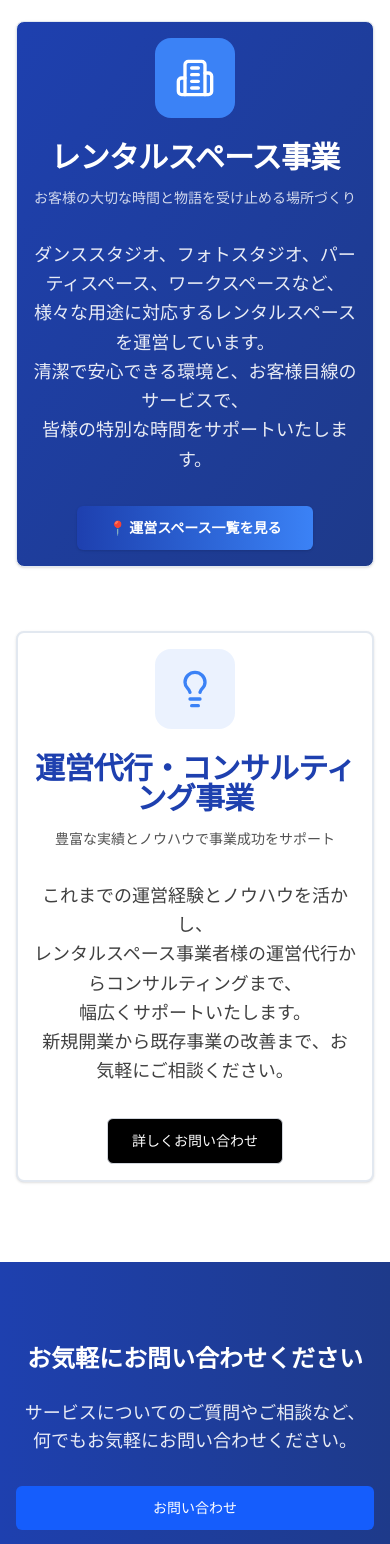
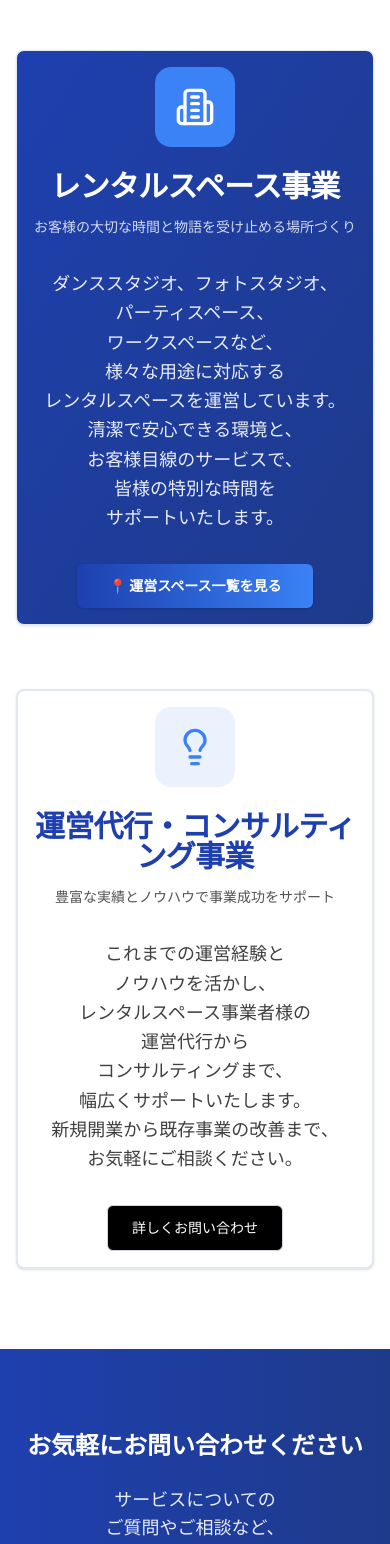
Before and after one commit to Kikurin2525/osara-rock-official, a Next.js app: page /services in a window 390 px wide. Shown: the part 432-1976 px from the top of the page. Built offline with nearby package versions, Linux system fonts and the light colour scheme.

Commit message:
chore: minor tweaks

```diff
--- a/src/app/about/page.tsx
+++ b/src/app/about/page.tsx
@@ -61,8 +61,8 @@ export default function AboutPage() {
               会社概要
             </h1>
             <p className="text-lg sm:text-xl text-neutral-600 max-w-3xl mx-auto leading-relaxed">
-              思い出を受け止める、お皿のような場所づくり。<br className="hidden sm:block" />
-              株式会社オサラロックの理念と歩みをご紹介します。
+              思い出を受け止める、<br className="block sm:hidden" />お皿のような場所づくり。<br />
+              株式会社オサラロックの<br className="block sm:hidden" />理念と歩みをご紹介します。
             </p>
           </div>
         </div>
--- a/src/app/blog/page.tsx
+++ b/src/app/blog/page.tsx
@@ -77,8 +77,8 @@ export default function BlogPage() {
               ブログ
             </h1>
             <p className="text-lg sm:text-xl text-neutral-600 max-w-3xl mx-auto leading-relaxed">
-              業界の最新情報や経営者の思い、スタッフの声など、<br className="hidden sm:block" />
-              株式会社オサラロックからのメッセージをお届けします。
+              業界の最新情報や経営者の思い、<br className="block sm:hidden" />スタッフの声など、<br />
+              株式会社オサラロックからの<br className="block sm:hidden" />メッセージをお届けします。
             </p>
           </div>
         </div>
--- a/src/app/news/page.tsx
+++ b/src/app/news/page.tsx
@@ -42,8 +42,8 @@ export default function NewsPage() {
               ニュース
             </h1>
             <p className="text-lg sm:text-xl text-neutral-600 max-w-3xl mx-auto leading-relaxed">
-              新店舗情報やキャンペーン、各種お知らせなど、<br className="hidden sm:block" />
-              株式会社オサラロックの最新情報をお届けします。
+              新店舗情報やキャンペーン、<br className="block sm:hidden" />各種お知らせなど、<br />
+              株式会社オサラロックの<br className="block sm:hidden" />最新情報をお届けします。
             </p>
           </div>
         </div>
@@ -70,24 +70,15 @@ export default function NewsPage() {
                   </CardTitle>
                 </CardHeader>
                 <CardContent>
-                  <p className="text-neutral-600 leading-relaxed mb-4 line-clamp-3">
+                  <p className="text-neutral-600 leading-relaxed mb-4">
                     {news.summary}
                   </p>
-                  <div className="flex items-center justify-between">
-                    <div className="flex flex-wrap gap-1">
-                      {news.tags.slice(0, 2).map((tag) => (
-                        <span key={tag} className="text-xs bg-neutral-100 text-neutral-600 px-2 py-1 rounded-full">
-                          {tag}
-                        </span>
-                      ))}
-                      {news.tags.length > 2 && (
-                        <span className="text-xs text-neutral-400">+{news.tags.length - 2}</span>
-                      )}
-                    </div>
-                    <Button as="a" href={`/news/${news.slug}`} className="group px-3 py-1 text-sm rounded-md hover:bg-gray-100">
-                      続きを読む
-                      <ArrowRight className="w-4 h-4 ml-1 group-hover:translate-x-1 transition-transform" />
-                    </Button>
+                  <div className="flex flex-wrap gap-1">
+                    {news.tags.slice(0, 3).map((tag) => (
+                      <span key={tag} className="text-xs bg-neutral-100 text-neutral-600 px-2 py-1 rounded-full">
+                        {tag}
+                      </span>
+                    ))}
                   </div>
                 </CardContent>
               </Card>
--- a/src/app/services/page.tsx
+++ b/src/app/services/page.tsx
@@ -43,7 +43,8 @@ export default function ServicesPage() {
               サービス
             </h1>
             <p className="text-lg sm:text-xl text-neutral-600 max-w-3xl mx-auto leading-relaxed">
-              レンタルスペース事業から運営代行・<br className="hidden sm:block" />コンサルティングまで、お客様の成功を<br className="hidden sm:block" />支える幅広いサービスをご提供します。
+              レンタルスペース事業から<br className="block sm:hidden" />運営代行・コンサルティングまで、<br />
+              お客様の成功を支える<br className="block sm:hidden" />幅広いサービスをご提供します。
             </p>
           </div>
         </div>
@@ -67,10 +68,10 @@ export default function ServicesPage() {
                 </CardHeader>
                 <CardContent className="text-center">
                   <p className="text-white/90 text-lg leading-relaxed mb-8">
-                    ダンススタジオ、フォトスタジオ、パーティスペース、ワークスペースなど、<br />
-                    様々な用途に対応するレンタルスペースを運営しています。<br />
-                    清潔で安心できる環境と、お客様目線のサービスで、<br />
-                    皆様の特別な時間をサポートいたします。
+                    ダンススタジオ、フォトスタジオ、<br className="block sm:hidden" />パーティスペース、<br className="block sm:hidden" />ワークスペースなど、<br />
+                    様々な用途に対応する<br className="block sm:hidden" />レンタルスペースを運営しています。<br />
+                    清潔で安心できる環境と、<br className="block sm:hidden" />お客様目線のサービスで、<br />
+                    皆様の特別な時間を<br className="block sm:hidden" />サポートいたします。
                   </p>
                   <Button
                     as="a"
@@ -99,10 +100,10 @@ export default function ServicesPage() {
                 </CardHeader>
                 <CardContent className="text-center">
                   <p className="text-neutral-700 text-lg leading-relaxed mb-8">
-                    これまでの運営経験とノウハウを活かし、<br />
-                    レンタルスペース事業者様の運営代行からコンサルティングまで、<br />
+                    これまでの運営経験と<br className="block sm:hidden" />ノウハウを活かし、<br />
+                    レンタルスペース事業者様の<br className="block sm:hidden" />運営代行から<br className="block sm:hidden" />コンサルティングまで、<br />
                     幅広くサポートいたします。<br />
-                    新規開業から既存事業の改善まで、お気軽にご相談ください。
+                    新規開業から既存事業の改善まで、<br className="block sm:hidden" />お気軽にご相談ください。
                   </p>
                   <Button as="a" href="/contact" className="px-6 py-3 text-base border border-gray-300 text-gray-700 rounded-md hover:bg-gray-50">
                     詳しくお問い合わせ
@@ -121,8 +122,8 @@ export default function ServicesPage() {
             お気軽にお問い合わせください
           </h2>
           <p className="text-lg sm:text-xl text-white/90 mb-8 max-w-2xl mx-auto">
-            サービスについてのご質問やご相談など、<br className="hidden sm:block" />
-            何でもお気軽にお問い合わせください。
+            サービスについての<br className="block sm:hidden" />ご質問やご相談など、<br />
+            何でもお気軽に<br className="block sm:hidden" />お問い合わせください。
           </p>
           <div className="flex flex-col sm:flex-row gap-4 justify-center">
             <Button as="a" href="/contact" className="px-6 py-3 text-base bg-blue-600 text-white rounded-md hover:bg-blue-700">
--- a/src/data/news.ts
+++ b/src/data/news.ts
@@ -18,7 +18,7 @@ export const newsItems: NewsItem[] = [
     slug: 'days-waseda-opening',
     publishDate: '2025-02-01',
     category: '新店舗',
-    summary: '東京都新宿区早稲田にレンタルスタジオDAYS早稲田店が新規オープン。ダンス練習や音楽活動に最適な環境をご提供いたします。',
+    summary: '早稲田にダンススタジオDAYSがオープン。初心者からプロまで幅広くご利用いただけます。',
     content: `
 # レンタルスタジオDAYS 早稲田店 グランドオープン
 
@@ -63,7 +63,7 @@ export const newsItems: NewsItem[] = [
     slug: 'peace-omiya-opening',
     publishDate: '2025-01-29',
     category: '新店舗',
-    summary: '埼玉県大宮にパーティスペース「ピース大宮」が新規オープン。生誕祭や推し活イベントに最適な空間をご提供いたします。',
+    summary: '大宮駅近くにパーティスペース「ピース大宮」オープン。生誕祭や推し活イベントに最適。',
     content: `
 # パーティスペース「ピース大宮」グランドオープン
 
@@ -103,7 +103,7 @@ export const newsItems: NewsItem[] = [
     slug: 'tiarina-kitasenju-opening',
     publishDate: '2025-08-26',
     category: '新店舗',
-    summary: '2025年9月、北千住駅徒歩3分に「ティアリナ北千住店」がオープン。選べる4つの背景と2種類のゴージャスな家具、さらにレンタルドレスを備えた姫系のセルフ撮影スタジオです。',
+    summary: '北千住駅徒歩3分の姫系フォトスタジオ「ティアリナ」オープン。推し活や生誕祭に最適です。',
     content: `
 # 【新規オープン】北千住駅3分✨ 推し活・生誕祭にぴったりの姫系撮影スタジオ「ティアリナ北千住」がOPENしました！💖
 
@@ -148,7 +148,7 @@ LEDリングライト、スマホ三脚、撮影小物を無料でご利用い
     slug: 'company-incorporation',
     publishDate: '2024-11-22',
     category: 'お知らせ',
-    summary: '2024年11月、個人事業から法人へと発展。より充実したサービス提供と事業拡大を目指してまいります。',
+    summary: '2024年11月、株式会社オサラロックとして法人化。さらなるサービス向上を目指します。',
     content: `
 # 法人設立のお知らせ
 
```
